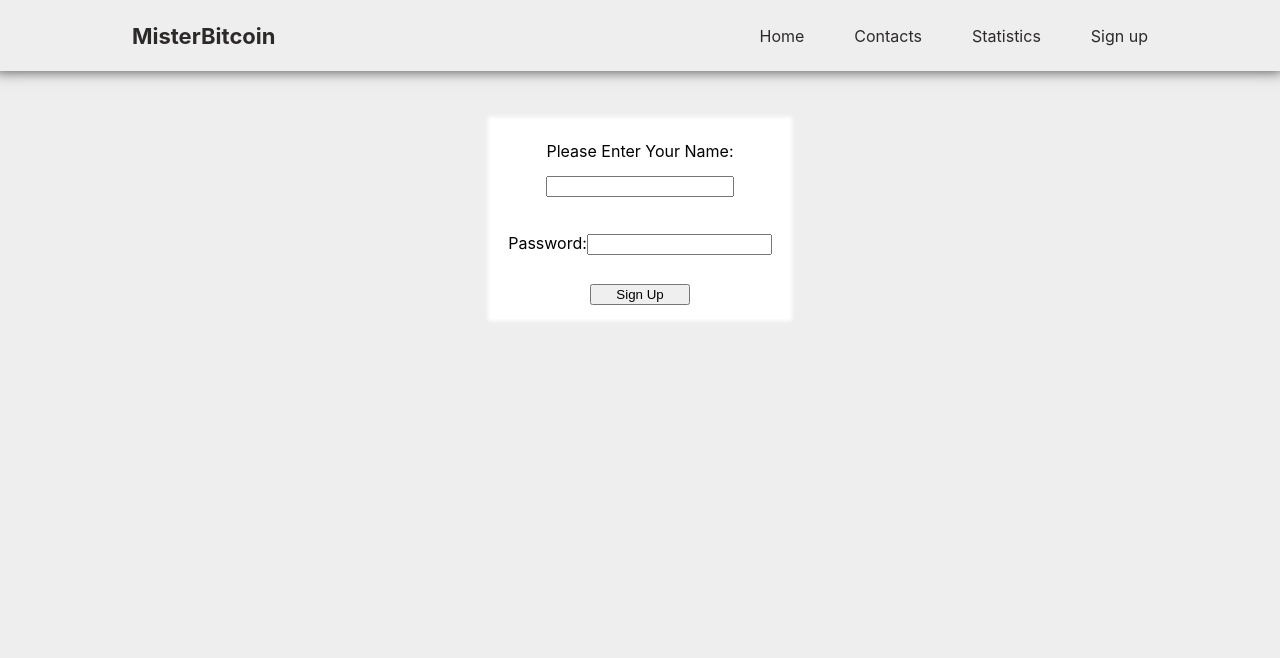
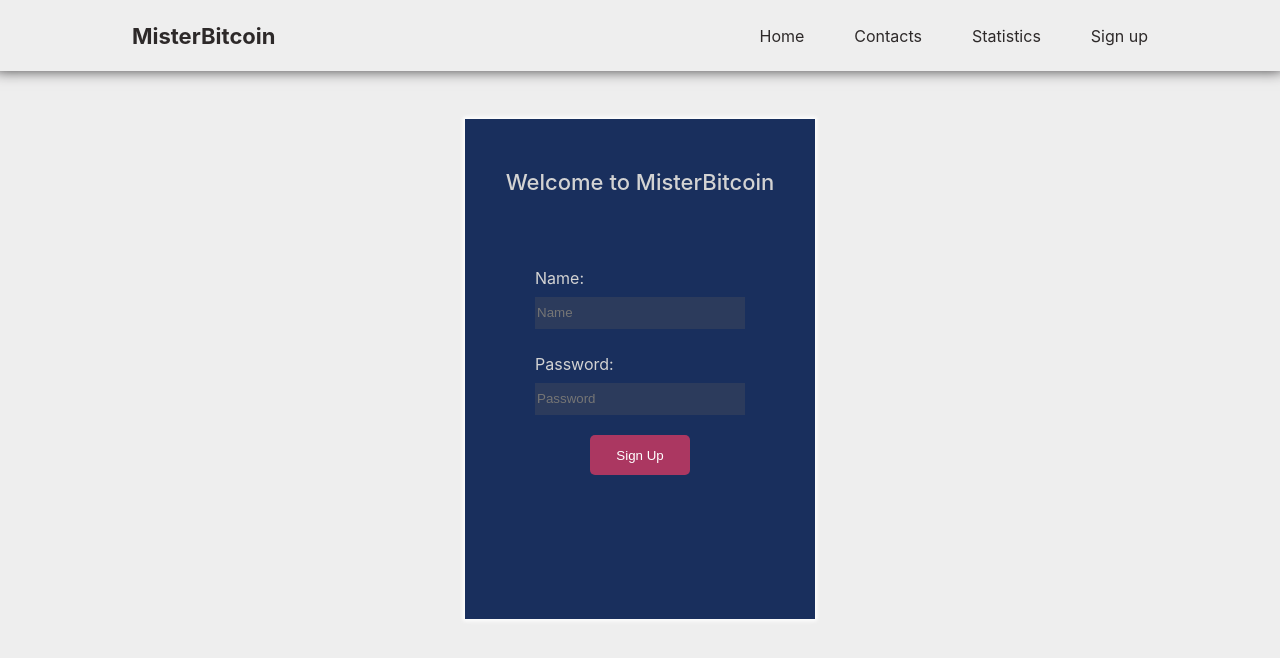
Before and after one commit to romsoloman/MisterBitcoin, a React (Create React App) app: page /signup in a window 1280 px wide. Shown: the top 658 px of the page. Built offline with nearby package versions, Linux system fonts and the light colour scheme.

Commit message:
add homepage css

```diff
--- a/src/pages/ContactEditPage/ContactEditPage.jsx
+++ b/src/pages/ContactEditPage/ContactEditPage.jsx
@@ -30,27 +30,26 @@ export class _ContactEditPage extends Component {
         await this.props.saveContact({ ...this.state.contact })
         this.props.history.push('/contacts');
     }
+    closeEdit = () => {
+        this.props.history.push('/contacts')
+    }
     render() {
         const { contact } = this.state;
         return (
-            contact && <form className='edit-page' onSubmit={(ev) => ev.preventDefault()}>
-                <main>
-                    <div className="name">
-                        <label htmlFor="name">Name:</label>
-                        <input type="text" id="name" name="name" value={contact.name} onChange={this.handleChange} />
-                    </div>
-                    <div className="email">
-                        <label htmlFor="email">Email:</label>
-                        <input type="email" id="email" name="email" value={contact.email} onChange={this.handleChange} />
-                    </div>
-                    <div className="phone">
-                        <label htmlFor="phone">Phone:</label>
-                        <input type="text" id="phone" name="phone" value={contact.phone} onChange={this.handleChange} />
-                    </div>
-                </main>
-
-                <button onClick={this.onSaveContact}>Save Contact</button>
-            </form>
+            contact && <div className='edit-page'>
+                <header>
+                    <button onClick={this.closeEdit} className='exit-btn'>Back</button>
+                </header>
+                <form onSubmit={(ev) => ev.preventDefault()}>
+                    <main>
+                        {contact._id ? <img src={contact.imgUrl} alt="" /> : <img src="https://cdn.business2community.com/wp-content/uploads/2017/08/blank-profile-picture-973460_640.png" alt="" />}
+                        <input type="text" id="name" name="name" value={contact.name} onChange={this.handleChange} placeholder="Name" />
+                        <input type="email" id="email" name="email" value={contact.email} onChange={this.handleChange} placeholder="Email" />
+                        <input type="text" id="phone" name="phone" value={contact.phone} onChange={this.handleChange} placeholder="Phone" />
+                        <button onClick={this.onSaveContact}>Save</button>
+                    </main>
+                </form>
+            </div>
         )
     }
 }
--- a/src/pages/ContactEditPage/ContactEditPage.scss
+++ b/src/pages/ContactEditPage/ContactEditPage.scss
@@ -1,32 +1,52 @@
 .edit-page {
     margin: 3rem auto 0;
-    padding: 30px 50px;
     display: flex;
     flex-direction: column;
-    justify-content: space-between;
     max-width: 350px;
     height: 500px;
-    background-color:rgb(255, 255, 255);
-    border-radius: 10px;
+    background-color:#192f5d;
+    header{
+        background-color: rgb(16, 15, 15);
+        height: 40px;
+        display: flex;
+        justify-content: space-between;
+        align-items: center;
+        margin-bottom: 3rem;
+        button{
+            height: 40px;
+            width: 50px;
+            border: none;
+            background-color: rgb(16, 15, 15);
+            color: rgb(230, 227, 227);
+            font-size: 13px;
+            a{color:white}
+        }
+    }
+    form{
         main{
-        height: 250px;
+            height: 350px;
             display: flex;
             flex-direction: column;
-        justify-content: space-around;
-        div input{
-            border: 1px solid lightgrey;
-            height: 60%;
-            border-radius: 5px;
-            padding: 4px 12px;
-            margin-inline-start: 5px;
+            align-items: center;
+            img{height: 120px;width: 120px;border-radius: 50%;margin: 2rem 0;}
+            input{
+                padding: 3px 7px;
+                width: 60%;
+                margin-bottom: 1rem;
+                background: #293b63;
+                border: none;
+                height: 30px;
+                color: lightgray;
             }
         }
         button{
             width: 100px;
+            height: 40px;
             border-radius: 5px;
             border: none;
-        background-color:#1dbf73;
+            background-color:#ab3761;
             padding: 5px 8px;
             color: white;
         }
     }
+}
--- a/src/pages/ContactPage/ContactPage.jsx
+++ b/src/pages/ContactPage/ContactPage.jsx
@@ -23,7 +23,7 @@ export class _ContactPage extends Component {
             contacts && <div className='contact-page'>
                 <ContactFilter onFilter={this.onFilter} />
                 <ContactList contacts={contacts} />
-                <button><Link to='/contacts/edit' ><i className="fas fa-plus"></i></Link></button>
+                <Link to='/contacts/edit' ><button><i className="fas fa-plus"></i></button></Link>
             </div>
         )
     }
--- a/src/pages/ContactPage/ContactPage.scss
+++ b/src/pages/ContactPage/ContactPage.scss
@@ -16,8 +16,6 @@
         border: none;
         background-color:#ab3761;
         padding: 5px 8px;
-        a{
-            color: whitesmoke;
-        }
+        color: whitesmoke;
     }
 }
--- a/src/pages/HomePage/HomePage.jsx
+++ b/src/pages/HomePage/HomePage.jsx
@@ -9,23 +9,22 @@ import { MovesList } from '../../cmps/MovesList/MovesList';
 export class _HomePage extends Component {
     state = {
         currBtcRate: null,
-        currEthRate: null,
+        currUSDBTC: null,
     }
     componentDidMount() {
         this.props.loadUser()
         setTimeout(() => {
             this.loadBtcRate()
-            this.loadEthRate(this.props.user.coins);
+            this.loadUSDBTC()
         }, 50)
-    }
-    loadEthRate = async (amount) => {
-        let currEthRate = await bitcoinService.getEth();
-        currEthRate = amount / currEthRate;
-        this.setState({ currEthRate })
     }
     loadBtcRate = async () => {
         const currBtcRate = await bitcoinService.getRate(this.props.user.coins);
         this.setState({ currBtcRate })
+    }
+    loadUSDBTC = async () => {
+        const currUSDBTC = await bitcoinService.getUSDBTC();
+        this.setState({ currUSDBTC })
     }
     get currentCurrency() {
         return this.props.user.coins.toLocaleString('en-US', {
@@ -36,15 +35,25 @@ export class _HomePage extends Component {
     }
     render() {
         const { user } = this.props;
-        const { currBtcRate, currEthRate } = this.state;
+        const { currBtcRate, currUSDBTC } = this.state;
         if (!user) return <div>loading...</div>;
         return (
             user && <div className='home-page'>
                 <div className="user-details">
-                    <h1> Hello {user.name} </h1>
-                    <h3><span>💵</span> Coins: {this.currentCurrency}</h3>
-                    <h3><span>🪙</span> BTC: {currBtcRate}</h3>
-                    <h3><span>🪙</span> ETH: {currEthRate}</h3>
+                    <div className="user-name">
+                        <h1> Hello, {user.name} </h1>
+                    </div>
+                    <div className="user-balance">
+                        <div className="curr-balance">
+                            <h4>current balance</h4>
+                            <h3>BTC: <span>{currBtcRate}</span></h3>
+                            <h3>USD: <span>{this.currentCurrency}</span></h3>
+                        </div>
+                        <div className="curr-btc">
+                            <h4>current btc usd</h4>
+                            <h3>${currUSDBTC}</h3>
+                        </div>
+                    </div>
                     <MovesList moves={user.moves} />
                 </div>
             </div>
--- a/src/pages/HomePage/HomePage.scss
+++ b/src/pages/HomePage/HomePage.scss
@@ -6,15 +6,25 @@
     .user-details{
         display: flex;
         flex-direction: column;
-        justify-content: center;
-        border-radius: 10px;
-        text-align: left;
-        margin-top: 5rem;
-        padding: 20px 50px;
-        color: rgb(234, 225, 225);
-        background-color: rgb(36, 34, 34);
-        width: 20%;
-        height: 400px;
-        h1{font-size: 22px;} h3{font-size: 18px;}
+        margin: 3rem auto;
+        color: lightgray;
+        background-color: #192f5d;
+        width: 350px;
+        height: 500px;
+        .user-name{
+            padding-left: 10px;
+            display: flex;
+            align-items: center;
+            height: 50px;
+            border-bottom: 1px solid #0b162c;
+            h1{font-size: 18px;margin: 0;font-weight: 500;}
+        }
+        .user-balance{
+            padding: 0 10px;
+            display: flex;
+            justify-content: space-between;
+            h4{font-size: 15px;color: grey;text-transform:uppercase;font-weight: 400; margin-bottom: 0;}
+            h3{font-size: 18px;font-weight: 400; span{color: greenyellow;}}
+        }
     }
 }
--- a/src/pages/SignupPage/SignupPage.jsx
+++ b/src/pages/SignupPage/SignupPage.jsx
@@ -30,13 +30,14 @@ export class _SignupPage extends Component {
         const { user } = this.state;
         return (
             user && <form className='signup-page' onSubmit={(ev) => ev.preventDefault()}>
+                <h1>Welcome to MisterBitcoin</h1>
                 <div className="name">
-                    <label htmlFor="name">Please Enter Your Name:</label>
-                    <input type="text" id="name" name="name" value={user.name} onChange={this.handleChange} />
+                    <label htmlFor="name">Name:</label>
+                    <input type="text" id="name" name="name" value={user.name} onChange={this.handleChange} placeholder="Name" />
                 </div>
                 <div className="password">
                     <label htmlFor="password">Password:</label>
-                    <input type="password" id="password" name="password" value={user.password} onChange={this.handleChange} />
+                    <input type="password" id="password" name="password" value={user.password} onChange={this.handleChange} placeholder="Password" />
                 </div>
                 <button onClick={this.onSaveUser}>Sign Up</button>
             </form>
--- a/src/pages/SignupPage/SignupPage.scss
+++ b/src/pages/SignupPage/SignupPage.scss
@@ -1,18 +1,43 @@
 .signup-page {
-    background-color: #fff;
-    box-shadow:0px 0px 4px 2px white;
+    background-color: #192f5d;
+    box-shadow: 0px 0px 4px 2px white;
     margin: 3rem auto;
-    height: 200px;
-    width: 300px;
+    height: 500px;
+    width: 350px;
     display: flex;
     flex-direction: column;
-    justify-content: space-around;
     align-items: center;
-    text-align: center;
-    .name{
+    justify-content: center;
+    position: relative;
+    h1{
+        top: 50px;
+        position: absolute;
+        font-size: 22px;
+        margin: 0;
+        font-weight: 500;
+        color: lightgrey;
+    }
+    div{
+        color: lightgrey;
+        width: 60%;
         height: 70px;
         display: flex;
         justify-content: space-around;
         flex-direction: column;
+        margin-bottom: 1rem;
+        input{
+            background-color: #2c3b5c;
+            border: none;
+            height: 30px;
+        }
+    }
+    button{
+        width: 100px;
+        height: 40px;
+        border-radius: 5px;
+        border: none;
+        background-color:#ab3761;
+        padding: 5px 8px;
+        color: white;
     }
 }
--- a/src/services/bitcoinService.js
+++ b/src/services/bitcoinService.js
@@ -4,16 +4,16 @@ export default {
     getRate,
     getMarketPrice,
     getConfirmedTransactions,
-    getEth
+    getUSDBTC
 }
 
 const TRANSACTIONS_DB = 'transactions';
 const MARKET_DB = 'market';
 
-function getEth() {
-    return axios.get(`https://min-api.cryptocompare.com/data/price?fsym=ETH&tsyms=USD`)
+function getUSDBTC() {
+    return axios.get(`https://api.coindesk.com/v1/bpi/currentprice.json`)
         .then(res => {
-            return res.data.USD;
+            return res.data.bpi.USD.rate_float;
         })
         .catch(function (error) {
             console.log(error);
--- a/src/services/contactService.js
+++ b/src/services/contactService.js
@@ -203,7 +203,7 @@ function _updateContact(contact) {
 function _addContact(contact) {
   return new Promise((resolve, reject) => {
     contact._id = _makeId()
-    contact.imgUrl = "http://graph.facebook.com/v2.5/" + getRandomInt(1, 300) + "/picture?height=200&height=200"
+    contact.imgUrl = `https://randomuser.me/api/portraits/med/men/${getRandomInt(1, 100)}.jpg`
     contacts.push(contact)
     saveToStorage(CONTACTS_DB, contacts)
     resolve(contact)
```
Lines whose indentation alone changed are shown as unchanged.
